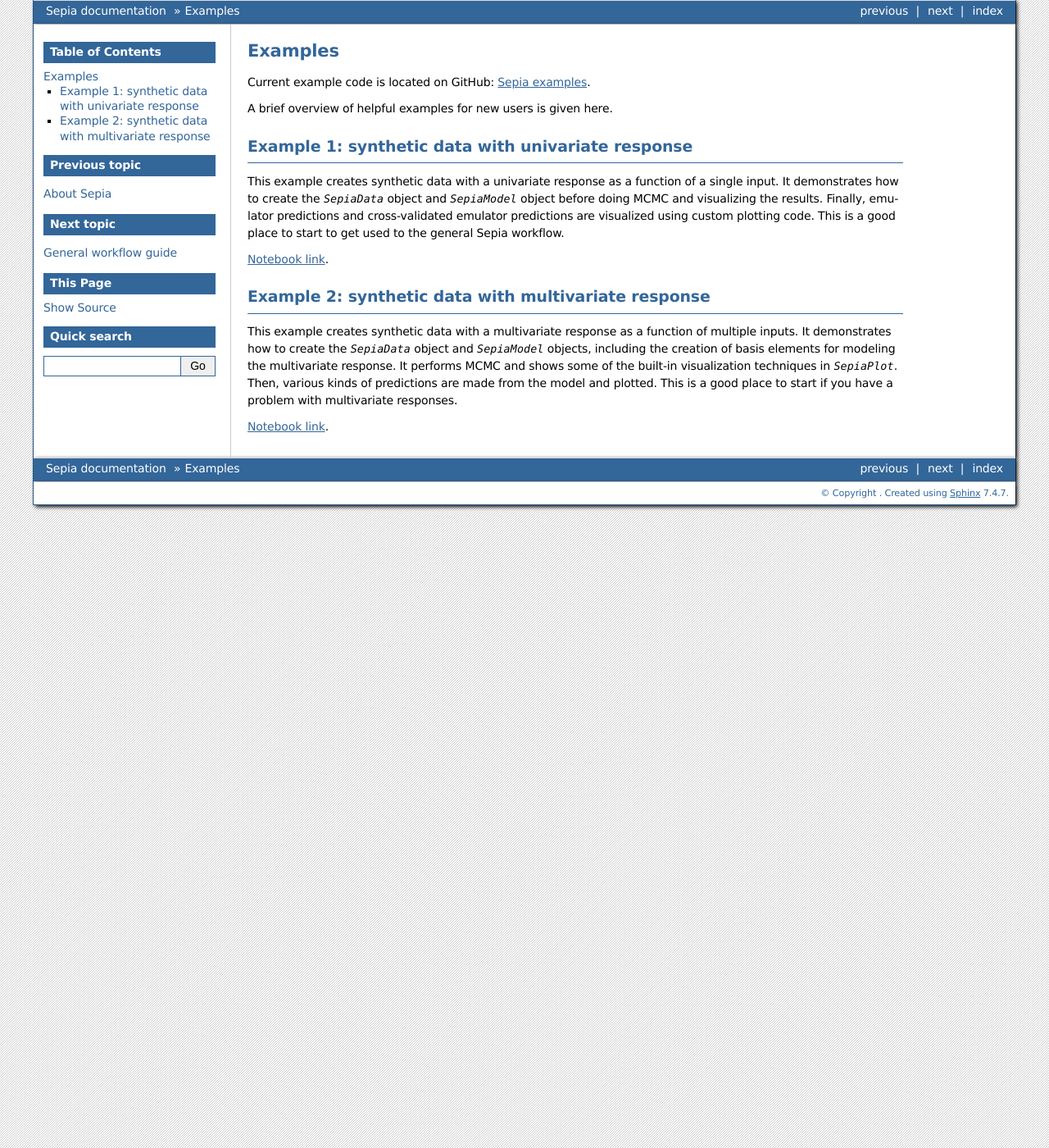
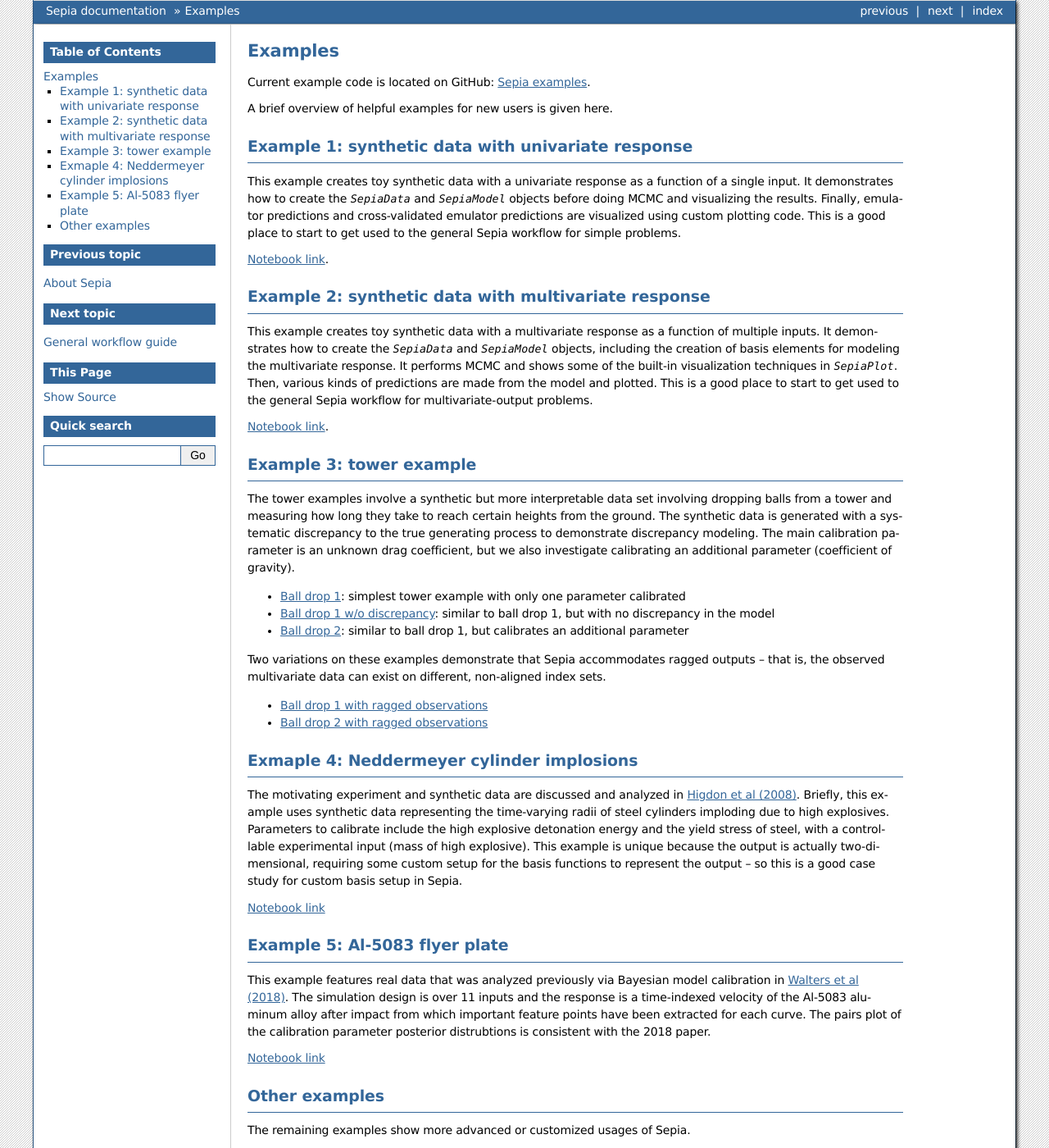
Before and after one commit to lanl/SEPIA, a Sphinx documentation site: the page built from docs/examples.rst, in a window 1280 px wide and 1400 px high. Shown: the whole window at 82% size. Built offline with Sphinx 7.4.7, drawn with Linux system fonts in a browser that asks for light colours; some of the changed text lies outside the part shown.

Commit message:
update examples

```diff
--- a/docs/examples.rst
+++ b/docs/examples.rst
@@ -12,22 +12,70 @@ A brief overview of helpful examples for new users is given here.
 Example 1: synthetic data with univariate response
 ##################################################
 
-This example creates synthetic data with a univariate response as a function of a single input.
-It demonstrates how to create the `SepiaData` object and `SepiaModel` object before doing MCMC and visualizing the results.
+This example creates toy synthetic data with a univariate response as a function of a single input.
+It demonstrates how to create the `SepiaData` and `SepiaModel` objects before doing MCMC and visualizing the results.
 Finally, emulator predictions and cross-validated emulator predictions are visualized using custom plotting code.
-This is a good place to start to get used to the general Sepia workflow.
+This is a good place to start to get used to the general Sepia workflow for simple problems.
 
 `Notebook link <https://nbviewer.jupyter.org/github/lanl/SEPIA/blob/master/examples/Synthetic_toy_examples/univariate_example.ipynb>`_.
-
 
 Example 2: synthetic data with multivariate response
 ####################################################
 
-This example creates synthetic data with a multivariate response as a function of multiple inputs.
-It demonstrates how to create the `SepiaData` object and `SepiaModel` objects, including the creation of basis elements
+This example creates toy synthetic data with a multivariate response as a function of multiple inputs.
+It demonstrates how to create the `SepiaData` and `SepiaModel` objects, including the creation of basis elements
 for modeling the multivariate response.
 It performs MCMC and shows some of the built-in visualization techniques in `SepiaPlot`.
 Then, various kinds of predictions are made from the model and plotted.
-This is a good place to start if you have a problem with multivariate responses.
+This is a good place to start to get used to the general Sepia workflow for multivariate-output problems.
 
 `Notebook link <https://nbviewer.jupyter.org/github/lanl/SEPIA/blob/master/examples/Synthetic_toy_examples/multivariate_example_with_prediction.ipynb>`_.
+
+Example 3: tower example
+########################
+
+The tower examples involve a synthetic but more interpretable data set involving dropping balls from a tower and measuring
+how long they take to reach certain heights from the ground.
+The synthetic data is generated with a systematic discrepancy to the true generating process to demonstrate discrepancy modeling.
+The main calibration parameter is an unknown drag coefficient, but we also investigate calibrating an additional parameter (coefficient of gravity).
+
+* `Ball drop 1 <https://nbviewer.jupyter.org/github/lanl/SEPIA/blob/master/examples/Ball_Drop/ball_drop_1.ipynb>`_: simplest tower example with only one parameter calibrated
+* `Ball drop 1 w/o discrepancy <https://nbviewer.jupyter.org/github/lanl/SEPIA/blob/master/examples/Ball_Drop/ball_drop_1_noD.ipynb>`_: similar to ball drop 1, but with no discrepancy in the model
+* `Ball drop 2 <https://nbviewer.jupyter.org/github/lanl/SEPIA/blob/master/examples/Ball_Drop/ball_drop_2.ipynb>`_: similar to ball drop 1, but calibrates an additional parameter
+
+Two variations on these examples demonstrate that Sepia accommodates ragged outputs -- that is, the observed multivariate data
+can exist on different, non-aligned index sets.
+
+* `Ball drop 1 with ragged observations <https://nbviewer.jupyter.org/github/lanl/SEPIA/blob/master/examples/Ball_Drop/ball_drop_1_ragged.ipynb>`_
+* `Ball drop 2 with ragged observations <https://nbviewer.jupyter.org/github/lanl/SEPIA/blob/master/examples/Ball_Drop/ball_drop_2_ragged.ipynb>`_
+
+Exmaple 4: Neddermeyer cylinder implosions
+##########################################
+
+The motivating experiment and synthetic data are discussed and analyzed in `Higdon et al (2008) <https://www.tandfonline.com/doi/abs/10.1198/016214507000000888>`_.
+Briefly, this example uses synthetic data representing the time-varying radii of steel cylinders imploding due to high explosives.
+Parameters to calibrate include the high explosive detonation energy and the yield stress of steel, with a controllable
+experimental input (mass of high explosive).
+This example is unique because the output is actually two-dimensional, requiring some custom setup for the basis functions
+to represent the output -- so this is a good case study for custom basis setup in Sepia.
+
+`Notebook link <https://nbviewer.jupyter.org/github/lanl/SEPIA/blob/master/examples/Neddermeyer/neddermeyer.ipynb>`_
+
+Example 5: Al-5083 flyer plate
+##############################
+
+This example features real data that was analyzed previously via Bayesian model calibration in `Walters et al (2018) <https://aip.scitation.org/doi/abs/10.1063/1.5051442>`_.
+The simulation design is over 11 inputs and the response is a time-indexed velocity of the Al-5083 aluminum alloy after impact from which
+important feature points have been extracted for each curve.
+The pairs plot of the calibration parameter posterior distrubtions is consistent with the 2018 paper.
+
+`Notebook link <https://nbviewer.jupyter.org/github/lanl/SEPIA/blob/master/examples/Al_5083/Al_5083_calibration.ipynb>`_
+
+Other examples
+##############
+
+The remaining examples show more advanced or customized usages of Sepia.
+
+* Categorical input variables: `link <https://nbviewer.jupyter.org/github/lanl/SEPIA/blob/master/examples/Synthetic_toy_examples/univariate_example_categorical_variable.ipynb>`_
+* Neddermeyer with separate groups of parameters for different disrepancy basis elements: `link <https://nbviewer.jupyter.org/github/lanl/SEPIA/blob/master/examples/Neddermeyer/neddermeyer_lamVzGroup.ipynb>`_
+* Neddermeyer with a study of log posterior optimization and its effect on MCMC sampling: `link <https://nbviewer.jupyter.org/github/lanl/SEPIA/blob/master/examples/Neddermeyer/neddermeyer_optimstudy.ipynb>`_
```
